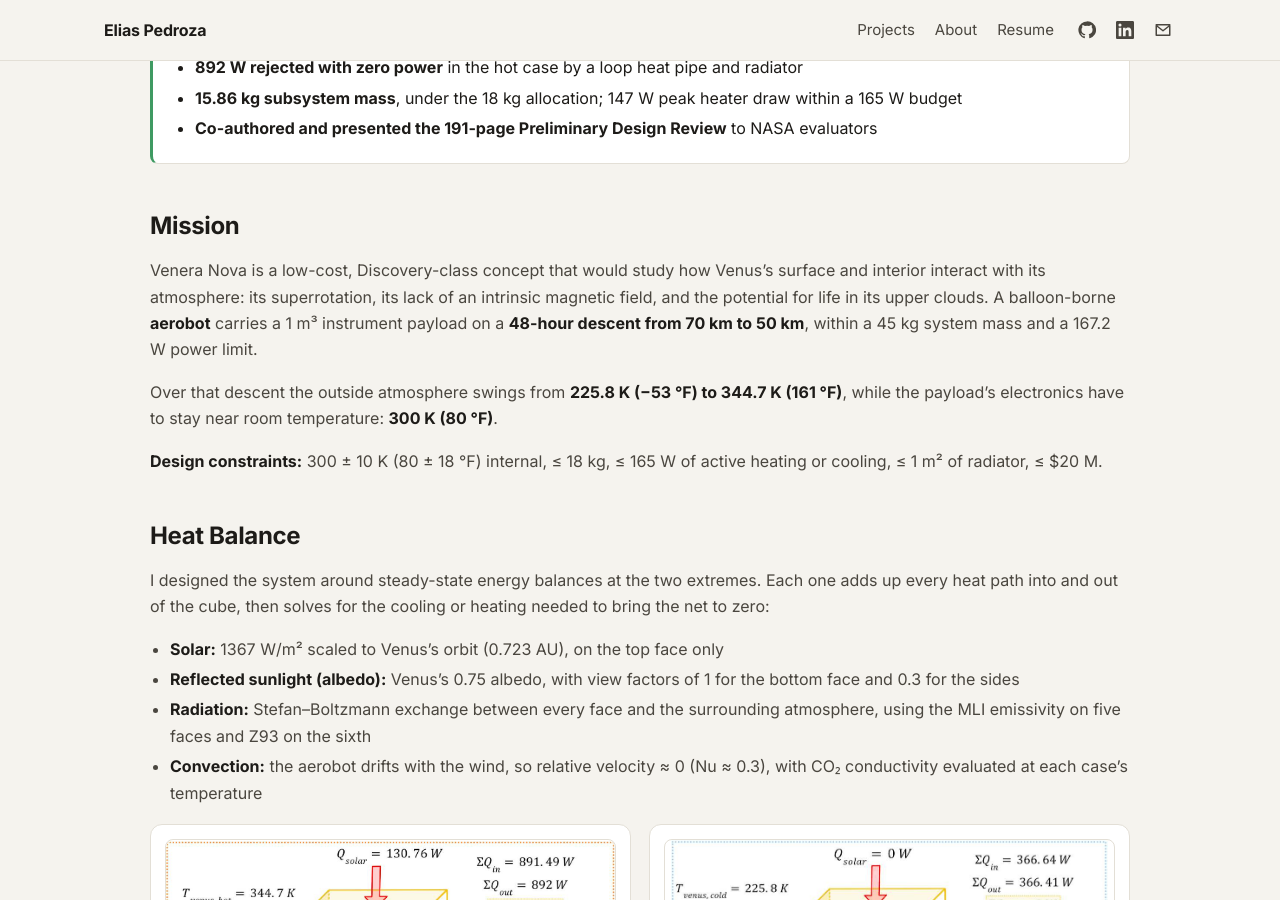
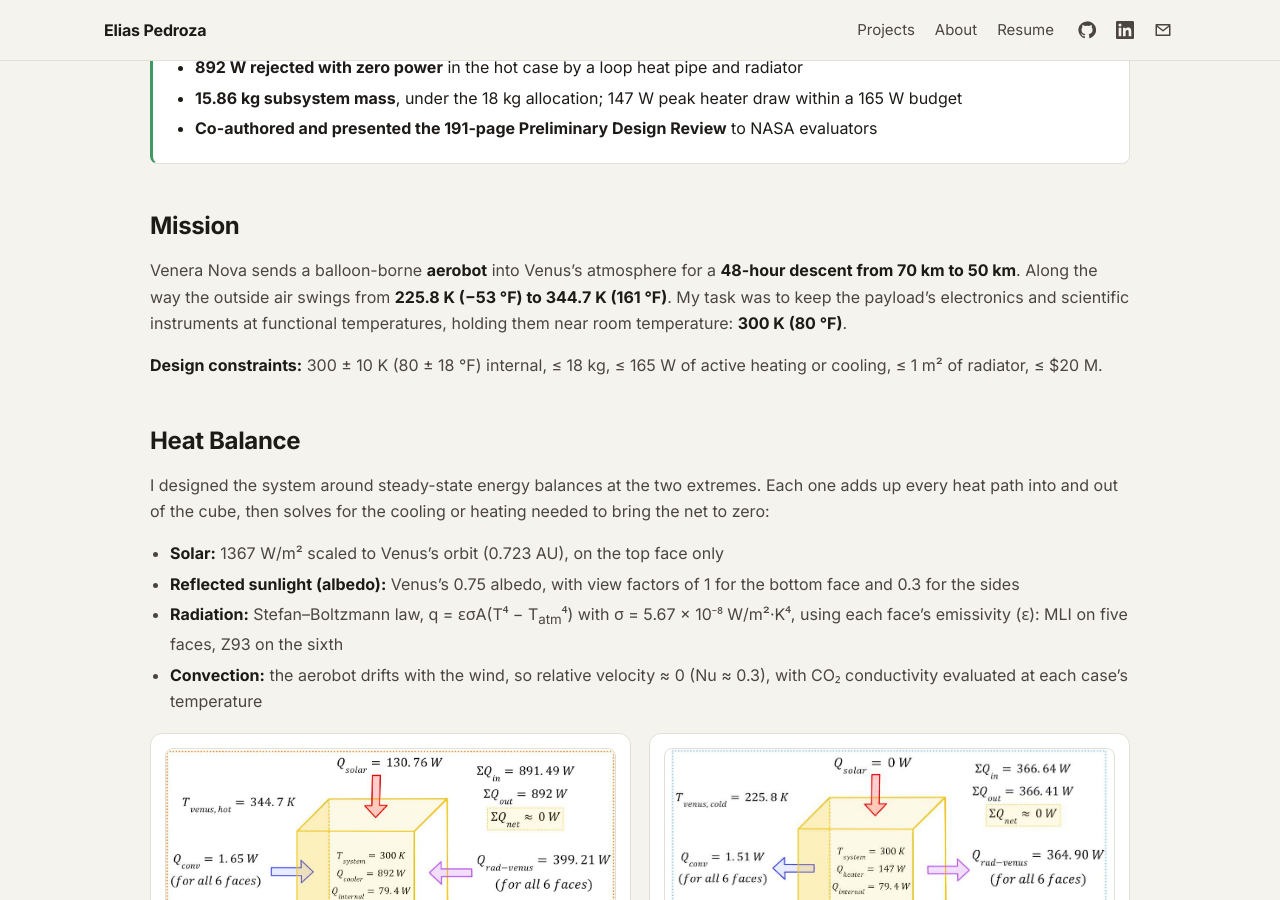
Before and after one commit to eliasrpedroza/eliasrpedroza.github.io, a Jekyll site: the page built from _projects/venus-aerobot-thermal.md, in a window 1280 px wide and 900 px high, scrolled down 617 px. Built offline with Jekyll 4.4.1, drawn with Linux system fonts in a browser that asks for light colours.

Commit message:
NASA: mission task statement, simpler radiation line

```diff
--- a/_projects/venus-aerobot-thermal.md
+++ b/_projects/venus-aerobot-thermal.md
@@ -24,9 +24,7 @@ results:
 
 ## Mission
 
-Venera Nova is a low-cost, Discovery-class concept that would study how Venus's surface and interior interact with its atmosphere: its superrotation, its lack of an intrinsic magnetic field, and the potential for life in its upper clouds. A balloon-borne **aerobot** carries a 1 m³ instrument payload on a **48-hour descent from 70 km to 50 km**, within a 45 kg system mass and a 167.2 W power limit.
-
-Over that descent the outside atmosphere swings from **225.8 K (−53 °F) to 344.7 K (161 °F)**, while the payload's electronics have to stay near room temperature: **300 K (80 °F)**.
+Venera Nova sends a balloon-borne **aerobot** into Venus's atmosphere for a **48-hour descent from 70 km to 50 km**. Along the way the outside air swings from **225.8 K (−53 °F) to 344.7 K (161 °F)**. My task was to keep the payload's electronics and scientific instruments at functional temperatures, holding them near room temperature: **300 K (80 °F)**.
 
 **Design constraints:** 300 ± 10 K (80 ± 18 °F) internal, ≤ 18 kg, ≤ 165 W of active heating or cooling, ≤ 1 m² of radiator, ≤ $20 M.
 
@@ -36,7 +34,7 @@ I designed the system around steady-state energy balances at the two extremes. E
 
 - **Solar:** 1367 W/m² scaled to Venus's orbit (0.723 AU), on the top face only
 - **Reflected sunlight (albedo):** Venus's 0.75 albedo, with view factors of 1 for the bottom face and 0.3 for the sides
-- **Radiation:** Stefan–Boltzmann exchange between every face and the surrounding atmosphere, using the MLI emissivity on five faces and Z93 on the sixth
+- **Radiation:** Stefan–Boltzmann law, q = εσA(T⁴ − T<sub>atm</sub>⁴) with σ = 5.67 × 10⁻⁸ W/m²·K⁴, using each face's emissivity (ε): MLI on five faces, Z93 on the sixth
 - **Convection:** the aerobot drifts with the wind, so relative velocity ≈ 0 (Nu ≈ 0.3), with CO₂ conductivity evaluated at each case's temperature
 
 <div class="demo-grid">
```
